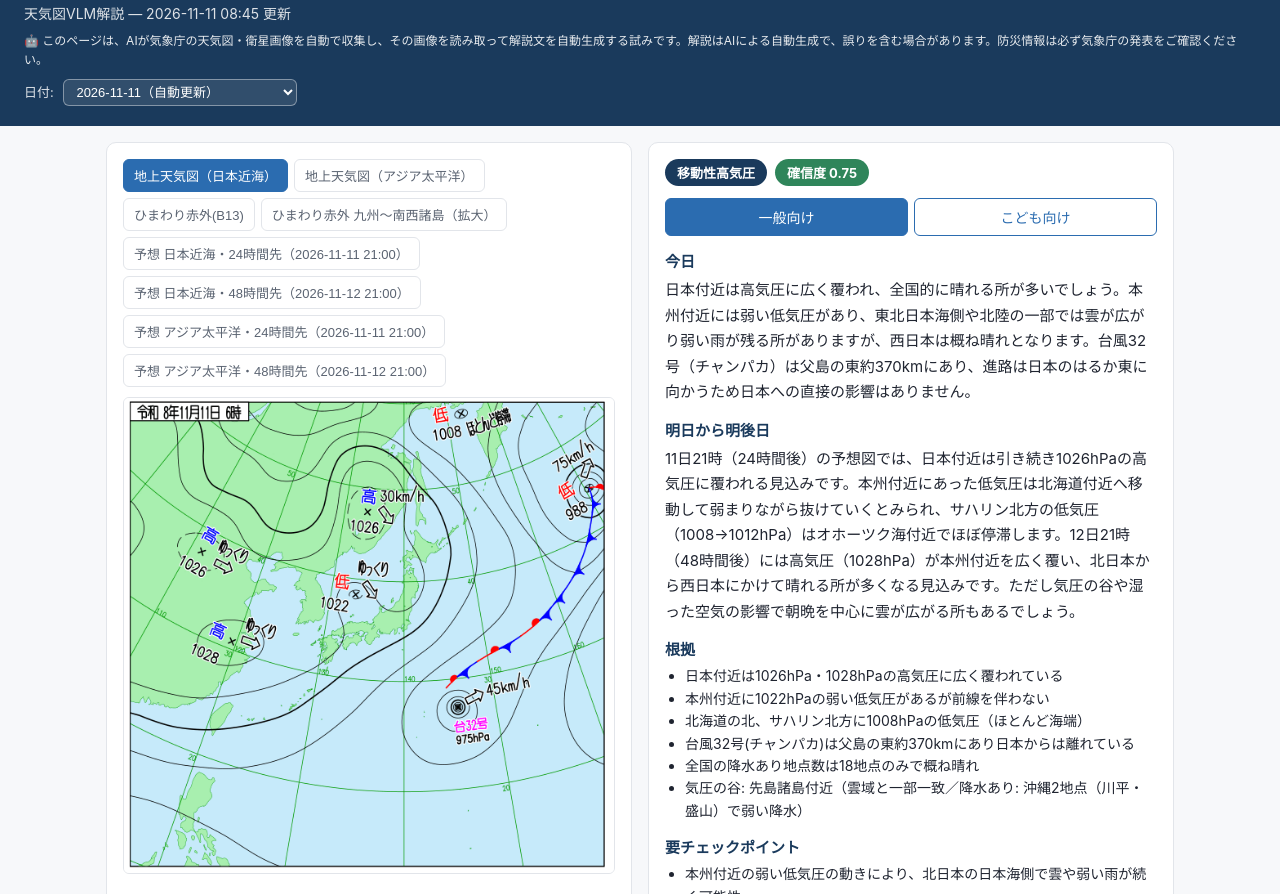
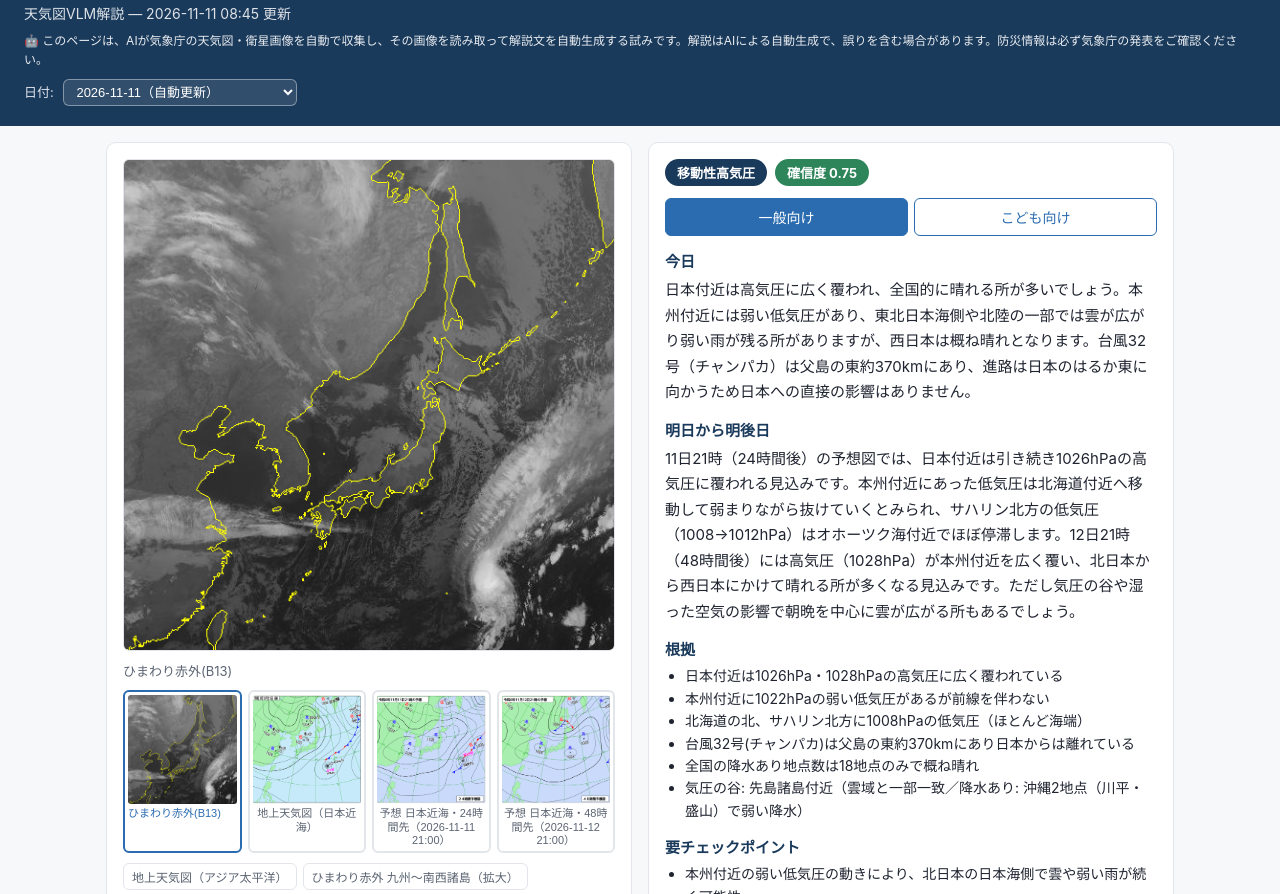
Before and after one commit to masauehr/weather_chart_vlm, a plain HTML site: page webui/index.html in a window 1280 px wide. Shown: the part 58-952 px from the top of the page. Drawn offline with Linux system fonts and the light colour scheme.

Commit message:
表示を赤外+レーダー重ね合わせに変更し、大1枚+小4枚のレイアウトに
Co-Authored-By: Claude Sonnet 5.5 <noreply@anthropic.com>

```diff
--- a/webui/index.html
+++ b/webui/index.html
@@ -19,8 +19,10 @@
 
 <main>
   <section class="chart-panel">
+    <img id="chart-image" alt="天気図">
+    <p class="chart-caption" id="chart-caption"></p>
+    <div class="thumbs" id="thumbs"></div>
     <div class="image-tabs" id="image-tabs"></div>
-    <img id="chart-image" alt="天気図">
   </section>
 
   <section class="explain-panel">
--- a/webui/script.js
+++ b/webui/script.js
@@ -67,21 +67,51 @@ function setConfidenceBadge(conf) {
   else el.classList.add("low");
 }
 
+// 一度に見られるように、大きな1枚＋小さな4枚（衛星赤外＋レーダー／日本近海／24時間予想／48時間予想）で表示する。
+// 過去日のデータには sat_radar が無いので、赤外（ir）で代替する。残りの画像は下の小さなタブから切り替える。
+const THUMB_IDS = [["sat_radar", "ir"], ["near"], ["fc_near_ft24"], ["fc_near_ft48"]];
+
+function showImage(img) {
+  document.getElementById("chart-image").src = img.src;
+  document.getElementById("chart-caption").textContent = img.label;
+  document.querySelectorAll("#thumbs button, #image-tabs button").forEach((b) => {
+    b.classList.toggle("active", b.dataset.id === img.id);
+  });
+}
+
 function renderImageTabs() {
+  const thumbs = document.getElementById("thumbs");
   const tabs = document.getElementById("image-tabs");
+  thumbs.innerHTML = "";
   tabs.innerHTML = "";
-  DATA.images.forEach((img, i) => {
+  const used = new Set();
+  const main = [];
+  THUMB_IDS.forEach((cands) => {
+    const img = cands.map((id) => DATA.images.find((x) => x.id === id)).find(Boolean);
+    if (img) { main.push(img); used.add(img.id); }
+  });
+  main.forEach((img) => {
     const btn = document.createElement("button");
+    btn.dataset.id = img.id;
+    btn.title = img.label;
+    const pic = document.createElement("img");
+    pic.src = img.src;
+    pic.alt = img.label;
+    const cap = document.createElement("span");
+    cap.textContent = img.label;
+    btn.append(pic, cap);
+    btn.addEventListener("click", () => showImage(img));
+    thumbs.appendChild(btn);
+  });
+  // サムネイルに無い画像（アジア太平洋の図・広域赤外・アジア予想図など）は文字タブで切り替え
+  DATA.images.filter((img) => !used.has(img.id)).forEach((img) => {
+    const btn = document.createElement("button");
+    btn.dataset.id = img.id;
     btn.textContent = img.label;
-    if (i === 0) btn.classList.add("active");
-    btn.addEventListener("click", () => {
-      document.getElementById("chart-image").src = img.src;
-      tabs.querySelectorAll("button").forEach((b) => b.classList.remove("active"));
-      btn.classList.add("active");
-    });
+    btn.addEventListener("click", () => showImage(img));
     tabs.appendChild(btn);
   });
-  document.getElementById("chart-image").src = DATA.images[0].src;
+  showImage(main[0] || DATA.images[0]);
 }
 
 function setReaderMode(mode) {
--- a/webui/style.css
+++ b/webui/style.css
@@ -75,6 +75,20 @@ main {
   border-color: var(--blue);
 }
 
+/* 左の画像パネル: 大きな1枚＋小さな4枚。解説を読む間も画像が見えるよう、PCでは追従させる */
+.chart-panel { align-self: start; position: sticky; top: 8px; }
+@media (max-width: 760px) { .chart-panel { position: static; } }
+.chart-caption { margin: 6px 0 10px; font-size: 13px; color: var(--text-soft); }
+.thumbs { display: grid; grid-template-columns: repeat(4, 1fr); gap: 6px; margin-bottom: 10px; }
+.thumbs button {
+  border: 2px solid var(--border); background: #fff; border-radius: 6px; padding: 3px;
+  cursor: pointer; display: flex; flex-direction: column; gap: 3px; color: var(--text-soft); font-size: 11px;
+}
+.thumbs button img { width: 100%; aspect-ratio: 1 / 1; object-fit: cover; border-radius: 3px; display: block; }
+.thumbs button span { line-height: 1.25; text-align: center; }
+.thumbs button.active { border-color: var(--blue); color: var(--blue); }
+.image-tabs button { font-size: 12px; padding: 4px 8px; }
+
 #chart-image { width: 100%; border-radius: 6px; border: 1px solid var(--border); }
 
 .badges { display: flex; gap: 8px; margin-bottom: 12px; }
```
Also changed, not shown: 4 other files.
